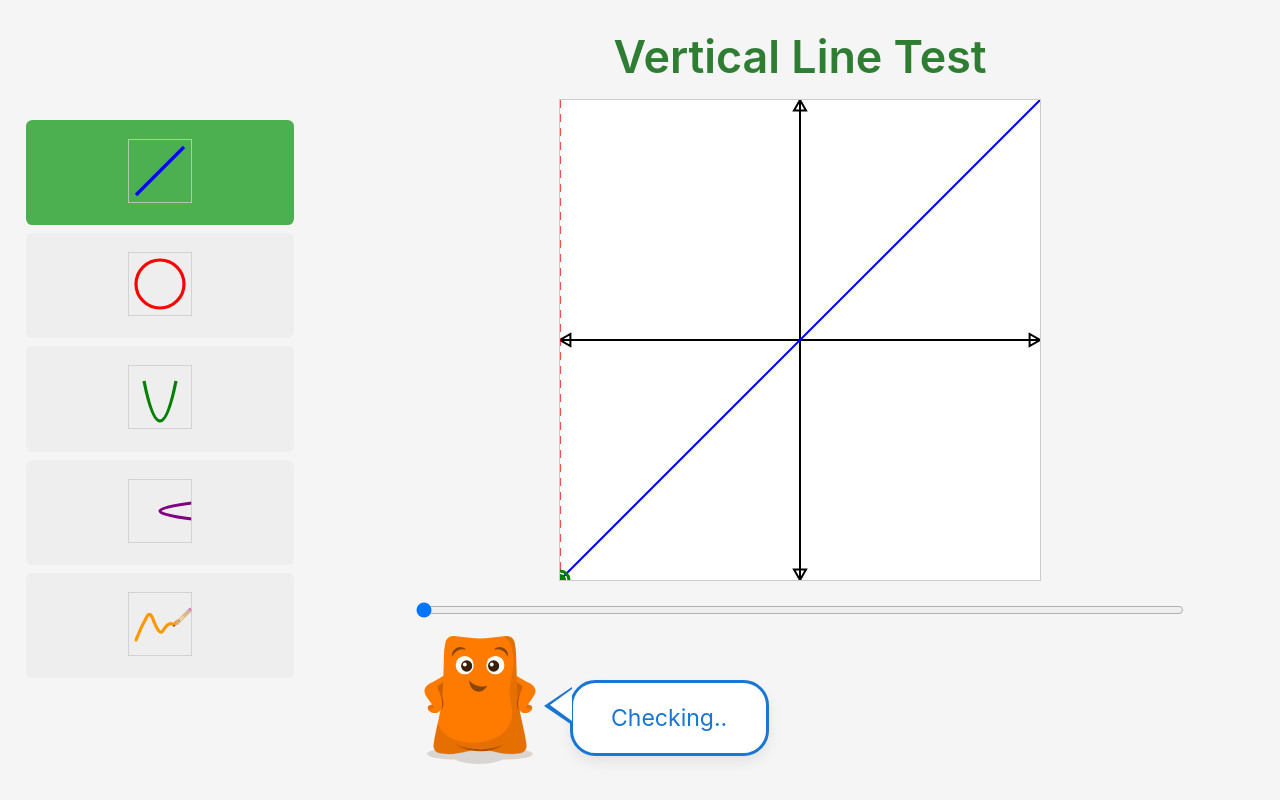
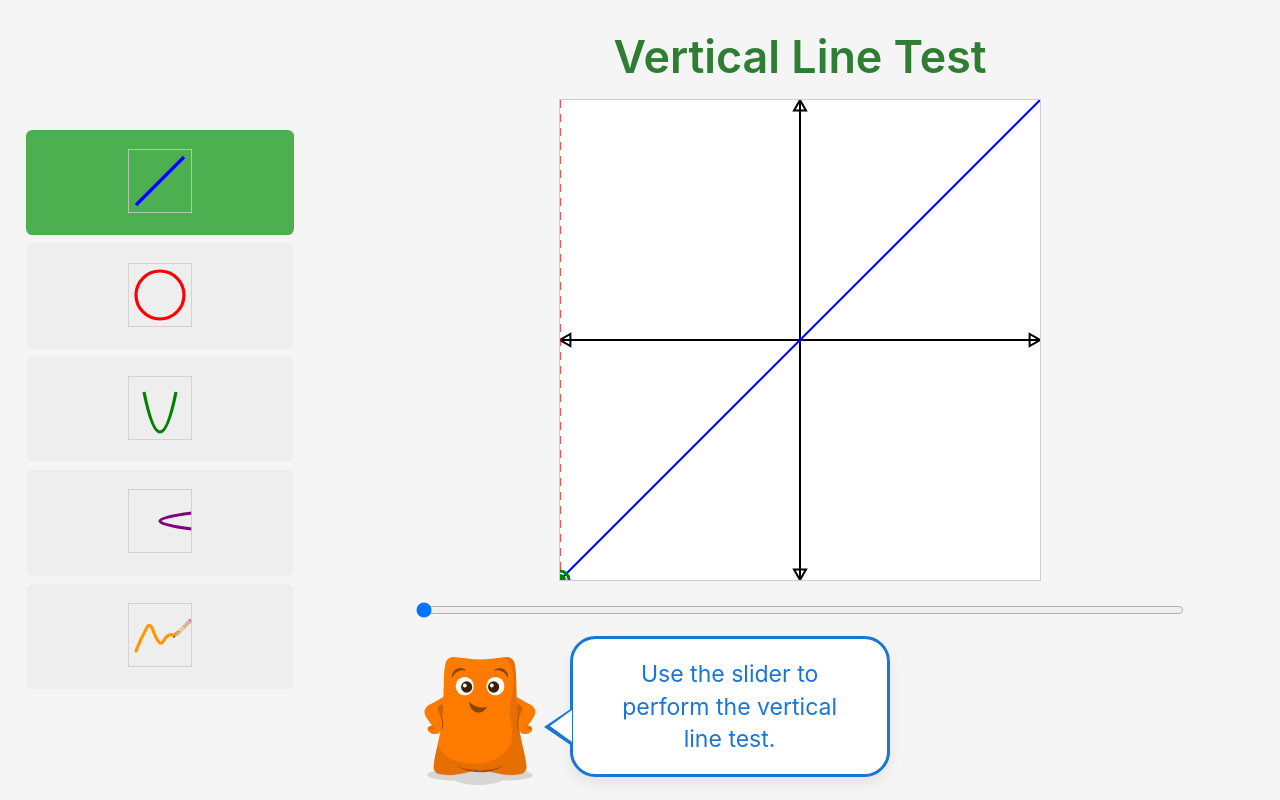
Before and after one commit to Content-Interactives/Vertical_Line_Test, a React (Vite) app: page / in a window 1280 px wide. Built offline with nearby package versions, Linux system fonts and the light colour scheme.

Commit message:
chanegd dialogue, still need to do it for the draw ur own flexi

```diff
--- a/src/App.tsx
+++ b/src/App.tsx
@@ -40,17 +40,17 @@ type FlexiSliderRowProps = {
 };
 
 function FlexiSliderColumn({ flexiImg, verticalLineX, handleSliderChange, sliderDisabled, isDrawMode }: FlexiSliderRowProps) {
-  let speechText = "Checking..";
+  let speechText = "Use the slider to perform the vertical line test.";
 
   if (isDrawMode) {
     // Remove hasDrawing and isActivelyDrawing checks
     speechText = "Draw your graph!";
   } else {
     if (sliderDisabled) {
-      speechText = "Fail!";
-    } else if (verticalLineX === 500) {
-      speechText = "Pass!";
-    }
+      speechText = "Test failed. This is not a function.";
+          } else if (verticalLineX === 500) {
+        speechText = "Test passed! This is a function.";
+      }
   }
 
   return (
@@ -231,7 +231,7 @@ function App() {
             // hasDrawing={hasDrawing}
             // isActivelyDrawing={isActivelyDrawing}
           />
-          {sliderDisabled}
+
         </header>
       </div>
     </div>
```
